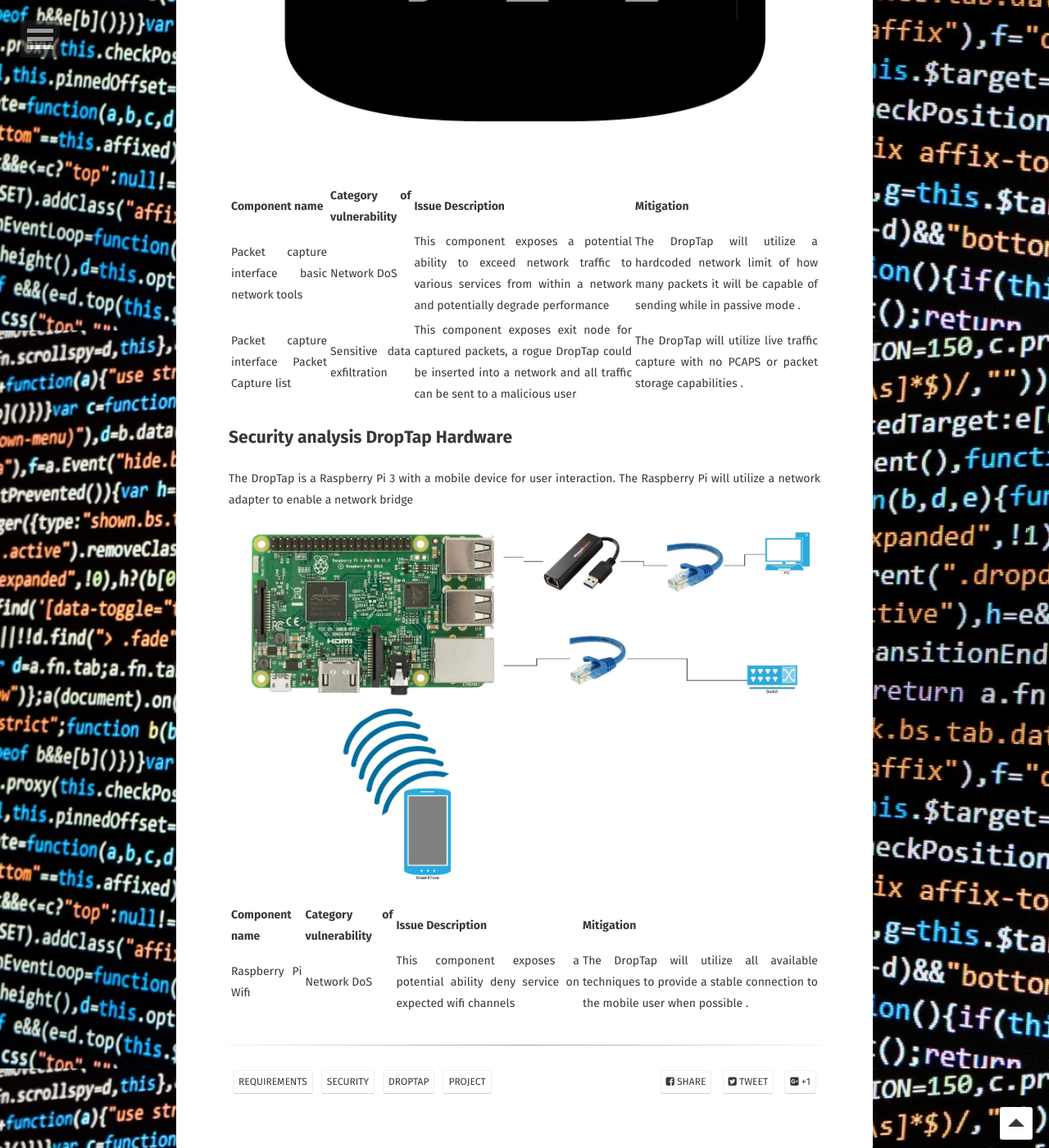
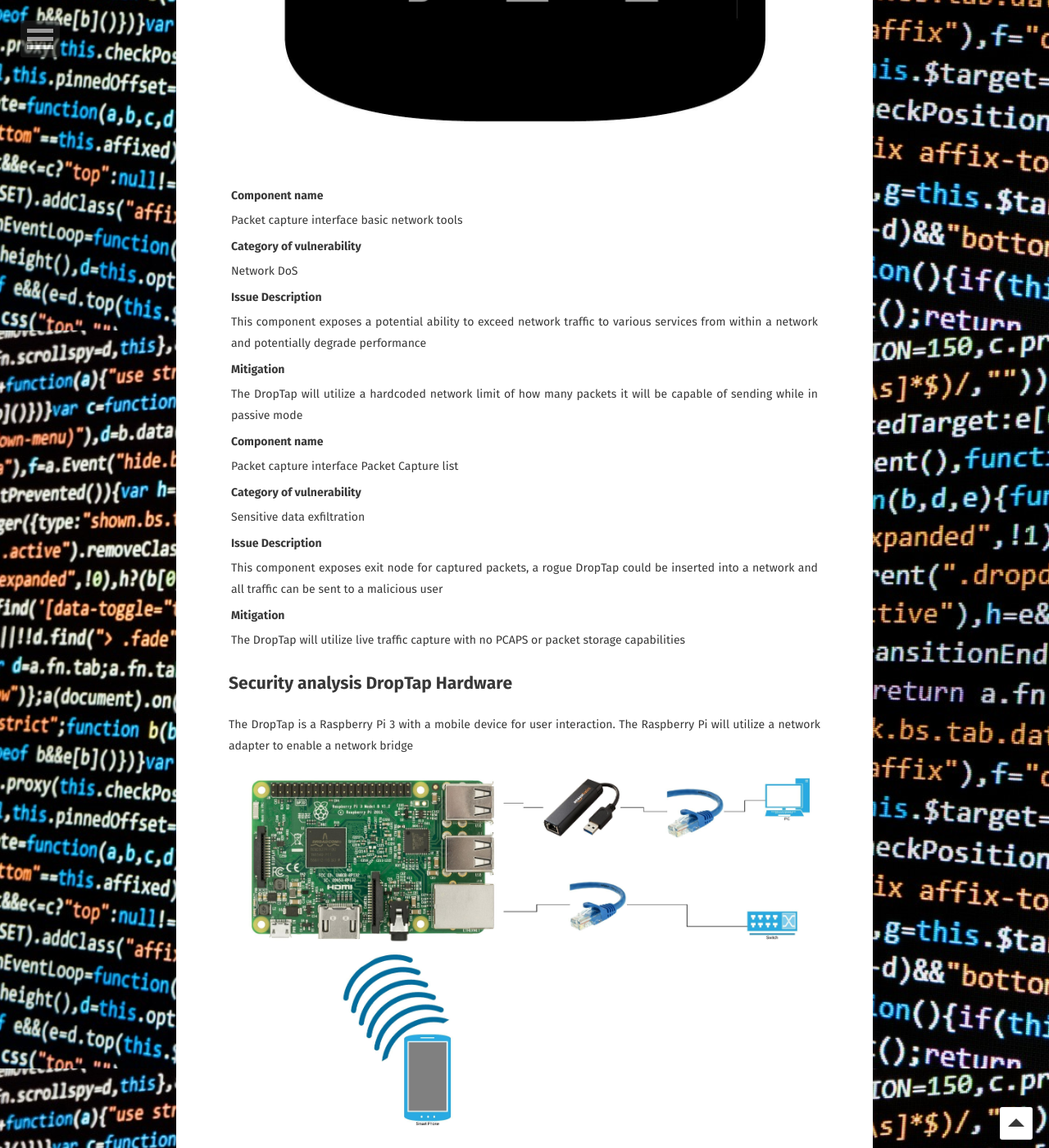
Before and after one commit to mgalde/DropTap, a Jekyll site: the page built from _posts/2018-03-11-Security-Analysis.md, in a window 1280 px wide and 1400 px high, scrolled down 3197 px. Shown: the whole window at 82% size. Built offline with Jekyll 4.4.1, drawn with Linux system fonts in a browser that asks for light colours; some web fonts are replaced; comment, search, counter and statistics services are not loaded; some of the changed text lies outside the part shown.

Commit message:
reboot security desc

```diff
--- a/_posts/2018-03-11-Security-Analysis.md
+++ b/_posts/2018-03-11-Security-Analysis.md
@@ -26,7 +26,7 @@ The DropTap is a Raspberry Pi 3 with a USB network dongle which will bridge a co
 
 | Mitigation |
 |------------|
-|The DropTap will utilize a bridge network which should not be noticeable from the source or destination components .|
+|The DropTap will utilize a bridge network which should not be noticeable from the source or destination components |
 
 
 | Component name |
@@ -52,16 +52,60 @@ The DropTap is a Raspberry Pi 3 with a USB network dongle which will bridge a co
 The DropTap is a Raspberry Pi 3 with a mobile device for user interaction. The Raspberry pi it self is hosting a web service that the user connects to
 ![Overall DropTap UI Concept ](/assets/img/DropTapImages/DropTap2.jpeg)
 
-| Component name | Category of vulnerability | Issue Description | Mitigation |
-|----------------|---------------------------|-------------------|------------|
-| Packet capture interface basic network tools | Network DoS | This component exposes a potential ability to exceed network traffic to various services from within a network and potentially degrade performance  | The DropTap will utilize a hardcoded network limit of how many packets it will be capable of sending while in passive mode .|
-| Packet capture interface Packet Capture list | Sensitive data exfiltration | This component exposes exit node for captured packets, a rogue DropTap could be inserted into a network and all traffic can be sent to a malicious user | The DropTap will utilize live traffic capture with no PCAPS or packet storage capabilities  .|
+
+| Component name |
+|----------------|
+|Packet capture interface basic network tools |
+
+| Category of vulnerability |
+|---------------------------|
+|Network DoS |
+
+|Issue Description |
+|------------------|
+|This component exposes a potential ability to exceed network traffic to various services from within a network and potentially degrade performance |
+
+| Mitigation |
+|------------|
+|The DropTap will utilize a hardcoded network limit of how many packets it will be capable of sending while in passive mode |
+
+
+
+| Component name |
+|----------------|
+|Packet capture interface Packet Capture list |
+
+| Category of vulnerability |
+|---------------------------|
+|Sensitive data exfiltration |
+
+|Issue Description |
+|------------------|
+|This component exposes exit node for captured packets, a rogue DropTap could be inserted into a network and all traffic can be sent to a malicious user |
+
+| Mitigation |
+|------------|
+|The DropTap will utilize live traffic capture with no PCAPS or packet storage capabilities |
+
 
 
 ## Security analysis DropTap Hardware
 The DropTap is a Raspberry Pi 3 with a mobile device for user interaction. The Raspberry Pi will utilize a network adapter to enable a network bridge
 ![Overall DropTap Hardware Concept ](/assets/img/DropTapImages/DropTap3.jpeg)
 
-| Component name | Category of vulnerability | Issue Description | Mitigation |
-|----------------|---------------------------|-------------------|------------|
-| Raspberry Pi Wifi | Network DoS | This component exposes a potential ability deny service on expected wifi channels  | The DropTap will utilize all available techniques to provide a stable connection to the mobile user when possible .|
+
+| Component name |
+|----------------|
+|Raspberry Pi Wifi |
+
+| Category of vulnerability |
+|---------------------------|
+|Network DoS |
+
+|Issue Description |
+|------------------|
+|This component exposes a potential ability deny service on expected wifi channels |
+
+| Mitigation |
+|------------|
+|The DropTap will utilize all available techniques to provide a stable connection to the mobile user when possible |
```
